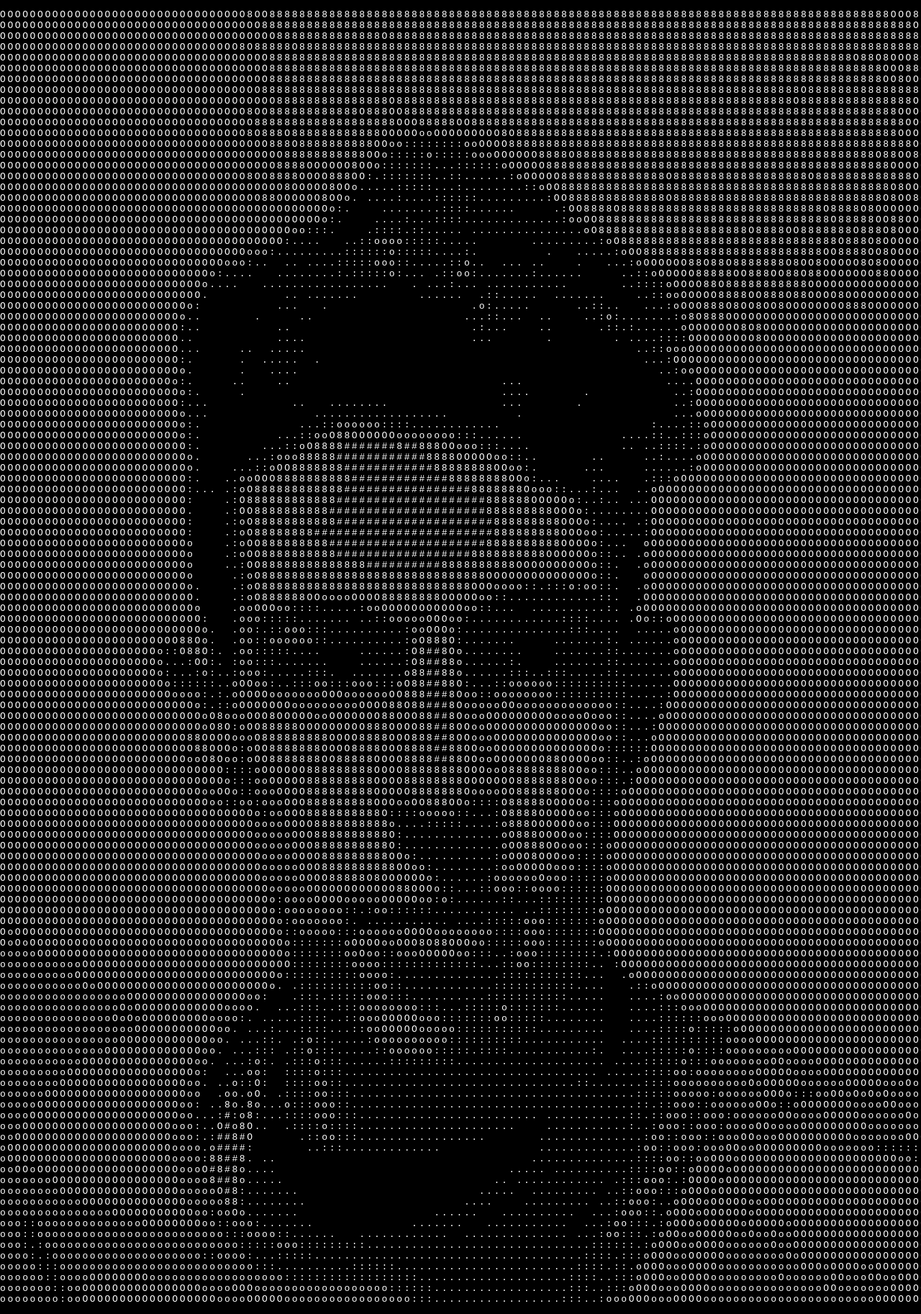
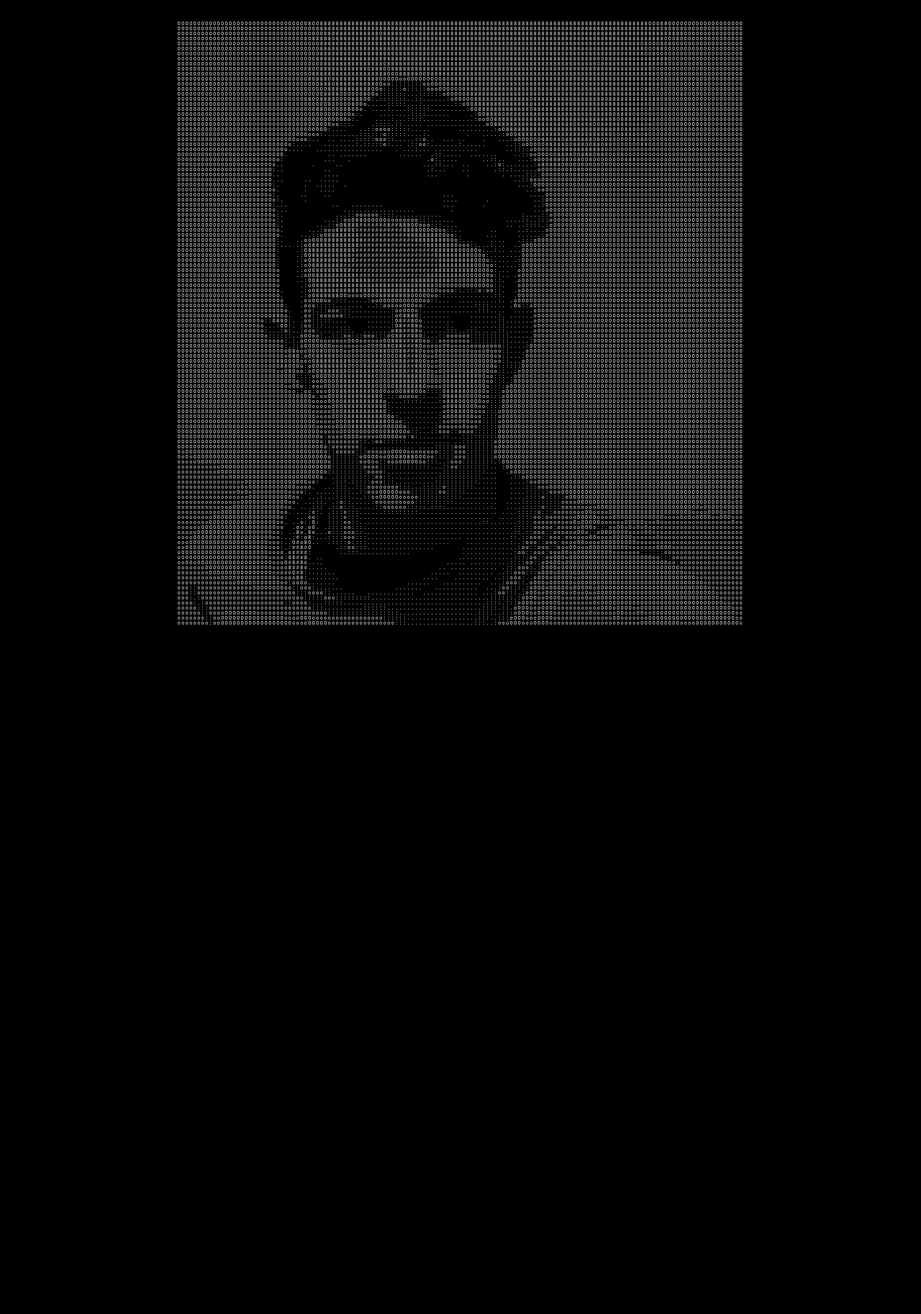
Before and after one commit to davidlj95/selfie, a Jekyll site: the page built from index.html, in a window 1280 px wide. Shown: the whole page at 72% size. Built offline with Jekyll 4.4.1, drawn with Linux system fonts in a browser that asks for light colours; after the commit the page ends 900 px from its top, so only the background shows below that.

Commit message:
Improved mobile visualization

```diff
--- a/_includes/head.html
+++ b/_includes/head.html
@@ -1,6 +1,7 @@
 <head>
     <meta charset="utf-8">
     <meta http-equiv="X-UA-Compatible" content="IE=edge">
+    <meta name="viewport" content="width=device-width, initial-scale=1.0, maximum-scale=1.0, user-scalable=no" />
     <meta name="description" content="{{ site.description }}">
     <meta name="author" content="{{ site.author }}">
 
@@ -22,7 +23,7 @@
     <meta name="msapplication-TileColor" content="#ffffff">
     <meta name="msapplication-TileImage" content="/assets/img/icons/ms-icon-144x144.png">
     <meta name="theme-color" content="#ffffff">
-
+    <link href="https://fonts.googleapis.com/css?family=Inconsolata" rel="stylesheet">
     <title>{% if page.title %}{{ page.title }}{% else %}{{ site.title }}{% endif %}</title>
 
     <!-- Custom CSS -->
--- a/_layouts/default.html
+++ b/_layouts/default.html
@@ -2,6 +2,8 @@
 <html>
 	{% include head.html %}
 	<body>
+		<div class="outer-center"><div class="inner-center">
 		{% include content.html %}
+		</div></div>
 	</body>
 </html>
--- a/assets/css/default.css
+++ b/assets/css/default.css
@@ -1,14 +1,35 @@
 body, html {
     margin: 0;
     padding: 0;
-    min-height: 100%;
+    height: 100%;
     min-width: 100%;
 }
 
 body {
-    font-family: monospace;
+    font-family: 'Inconsolata';
+    font-size: 0.5em;
     letter-spacing: 0.2em;
     background: black;
     color: white;
     text-align: center;
 }
+
+@media screen and (max-width: 1080px) {
+    body {
+        font-size: 0.65vw;
+        letter-spacing: 0.25vw;
+    }
+}
+
+.outer-center {
+    display: table;
+    position: absolute;
+    height: 100%;
+    width: 100%;
+}
+
+.inner-center {
+    display: table-cell;
+    vertical-align: middle;
+    width: 100%;
+}
```
